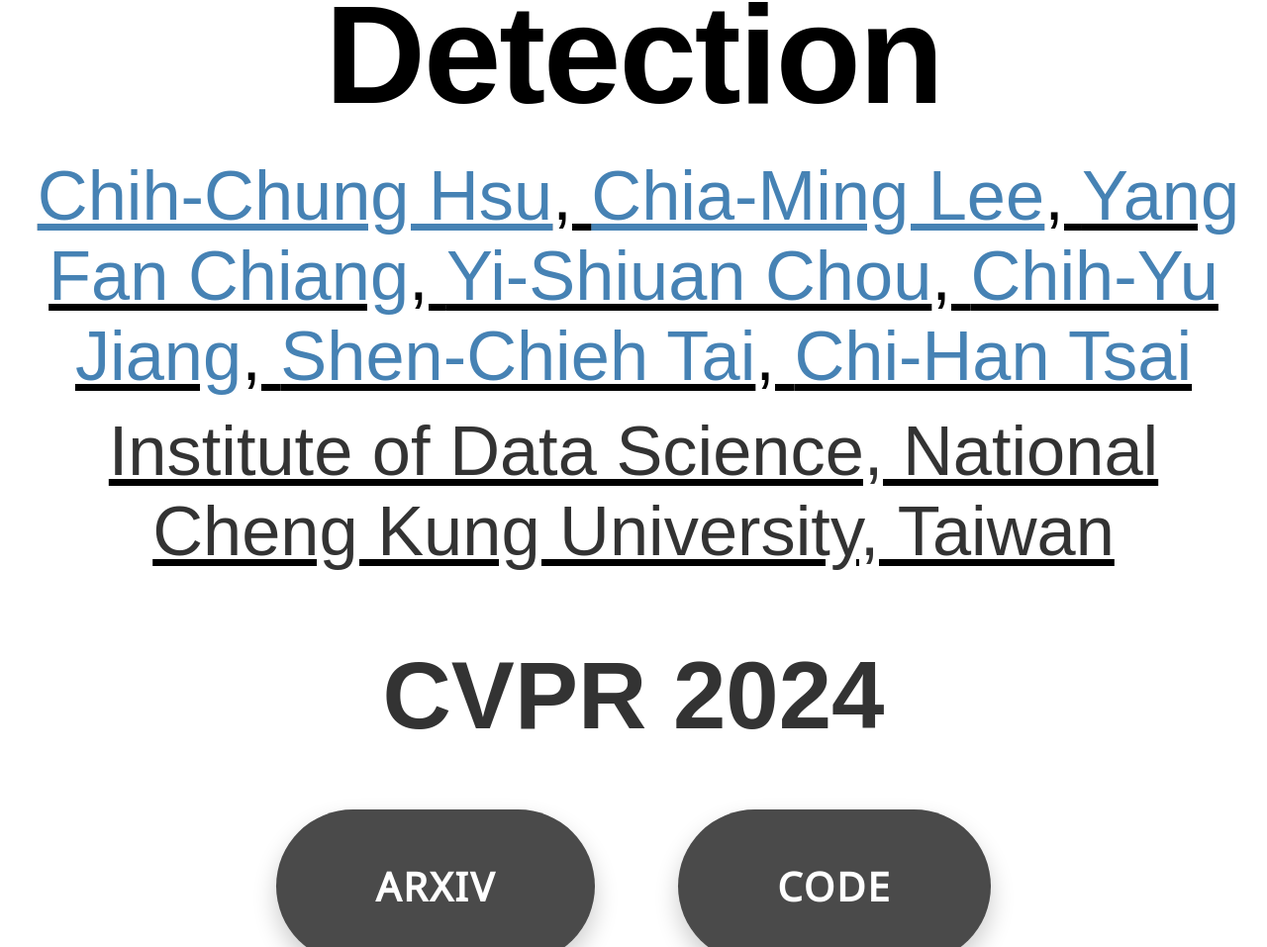
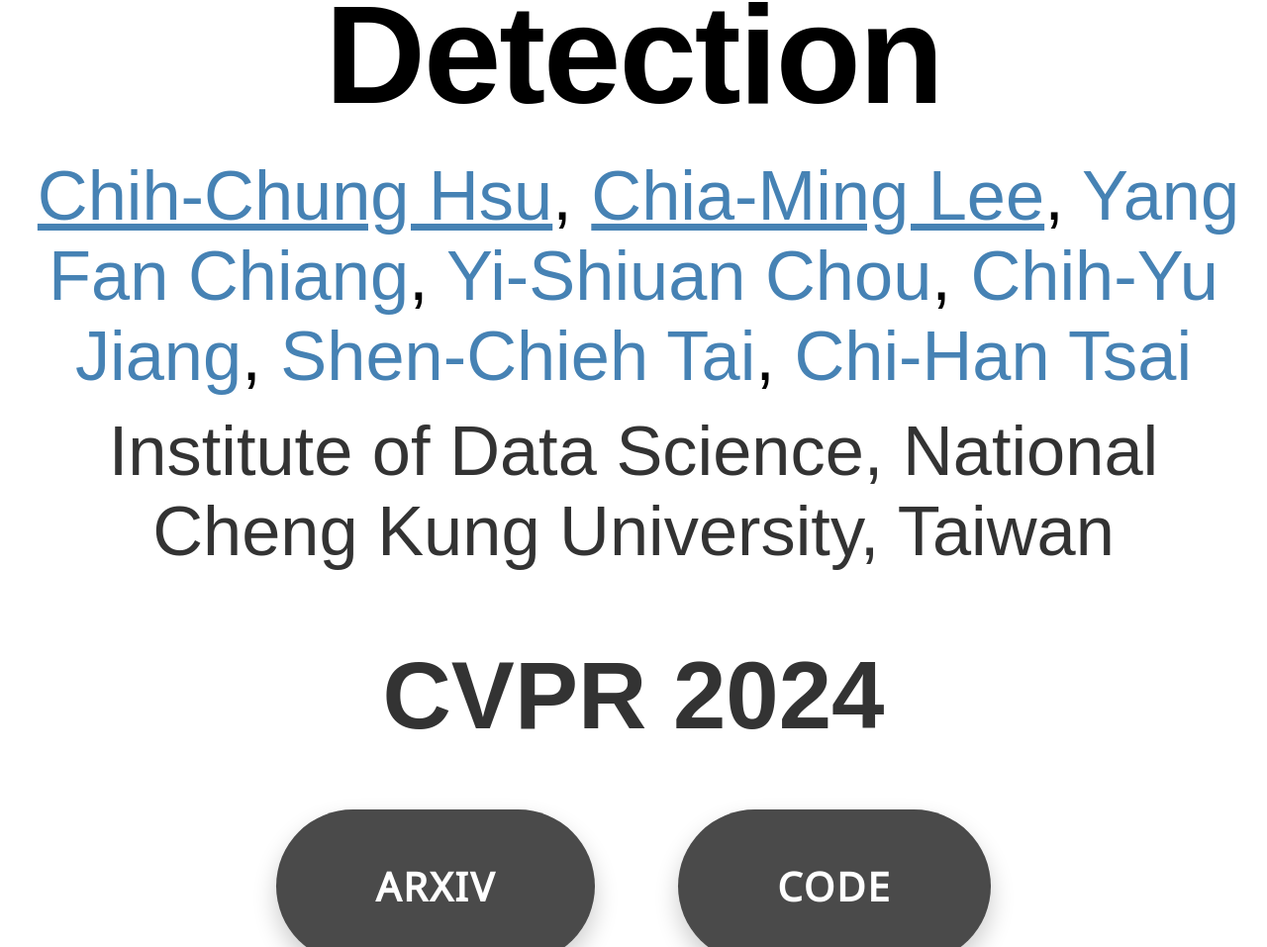
Before and after one commit to ALLPROJ001/cov19d.github.io, a plain HTML site: page index.html in a window 1280 px wide. Shown: the part 777-1734 px from the top of the page at 99% size. Drawn offline with Linux system fonts and the light colour scheme.

Commit message:
Update index.html
Signed-off-by: covid0001 <166798276+ALLPROJ001@users.noreply.github.com>

```diff
--- a/index.html
+++ b/index.html
@@ -35,7 +35,7 @@ body {
     padding: 0; /* Remove default padding */
     margin: 20px 0; /* Add some margin for spacing */
     font-size: 2em; /* Increase font size */
-    text-decoration: underline; /* 如果你希望滑鼠懸停時出現底線，可以添加這一行 */
+    text-decoration: none
 }
 
 .author {
```
